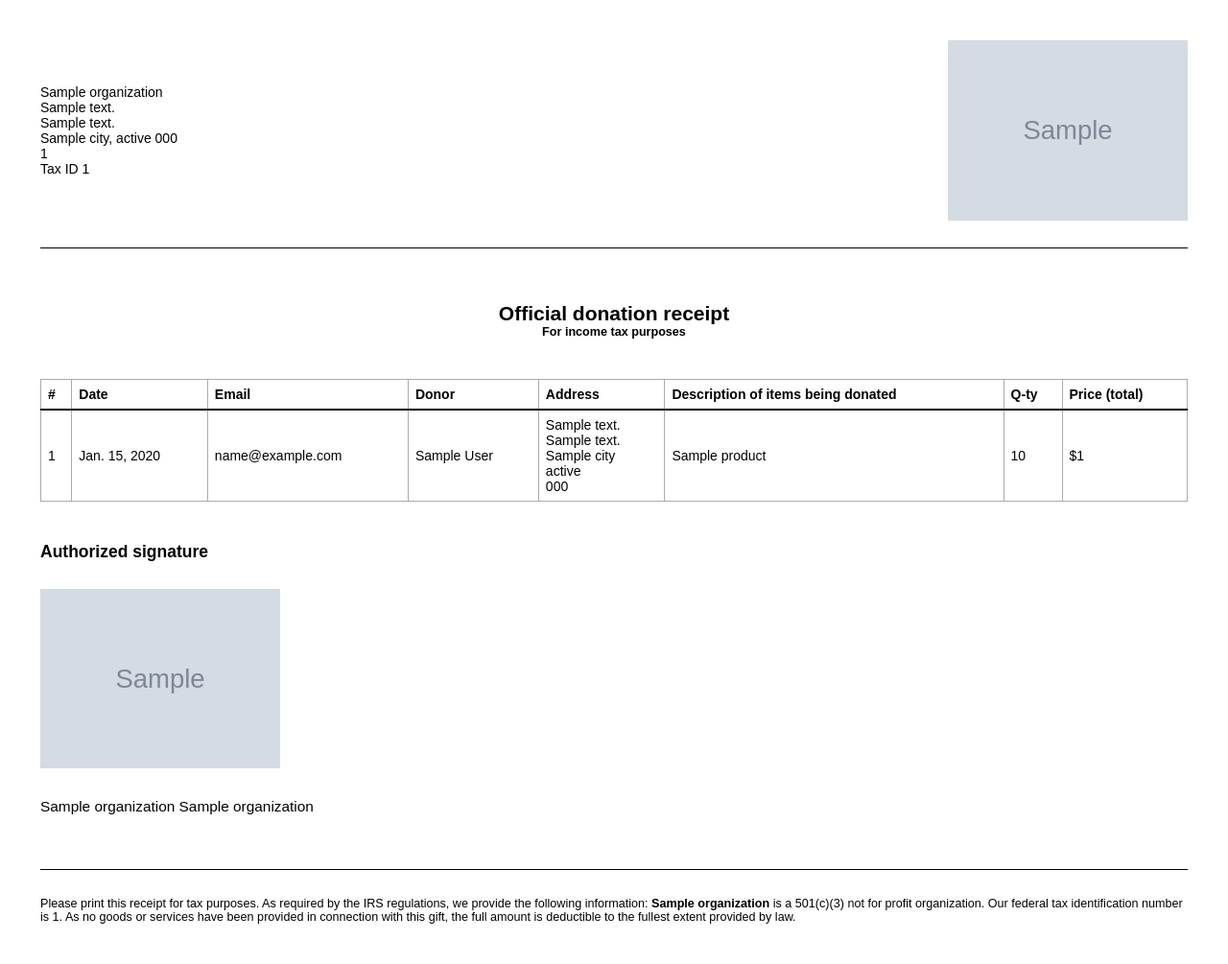
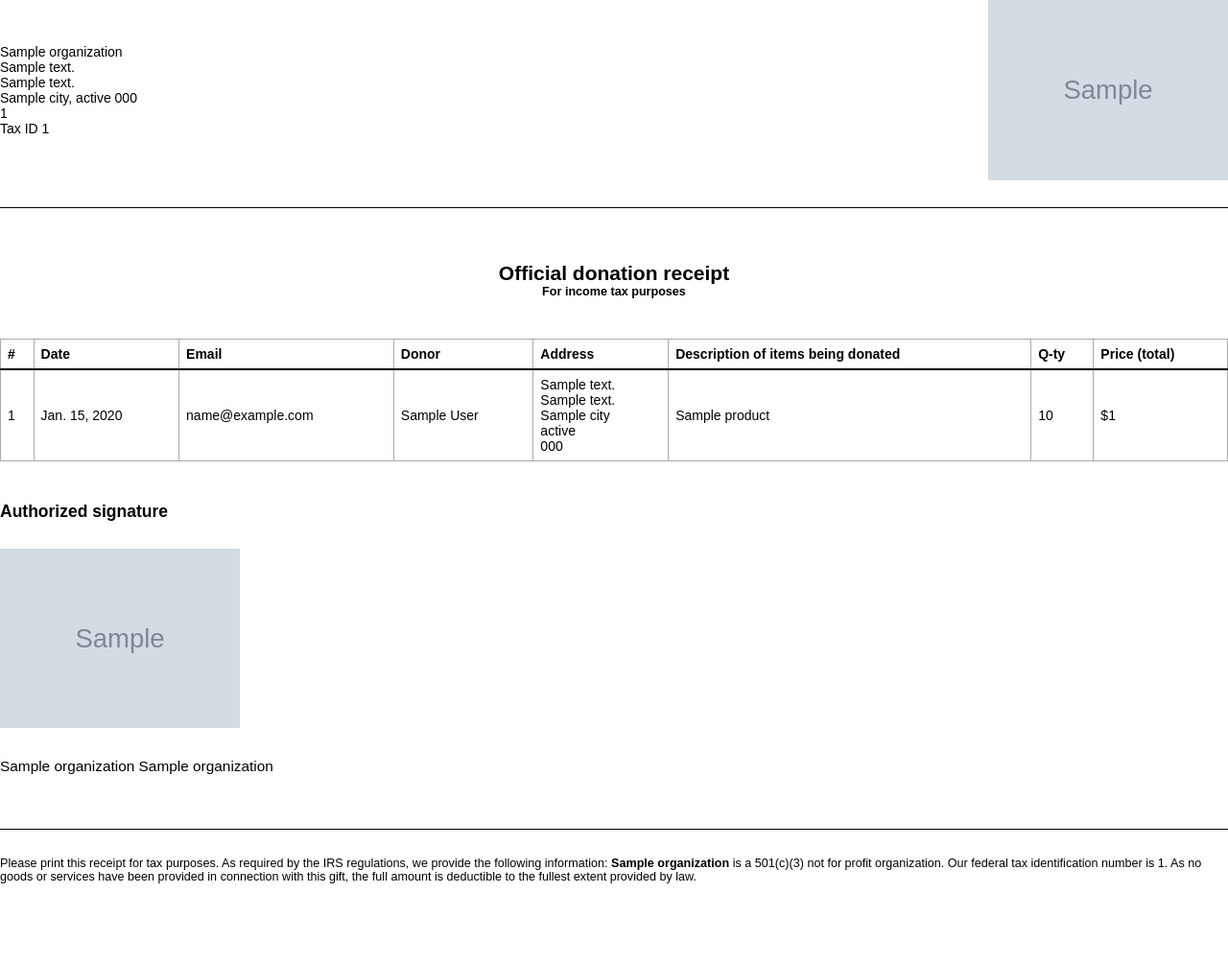
Before and after one commit to ShortageGlobal/shortage-global-backend, a Django app: template shortage/apps/packages/templates/tax_return_report.html in a window 1280 px wide. Shown: the whole page at 96% size. After the commit the page ends 921 px from the top, so only its background shows below. Run offline with Django 4.2, Linux system fonts and the light colour scheme; the template is opened without the code that fills it: most values are stand-ins (such as "Sample title", 1, 10 or a date in 2020); grey boxes marked "Sample" are stand-in pictures.

Commit message:
Change CSS

```diff
--- a/shortage/apps/packages/templates/tax_return_report.html
+++ b/shortage/apps/packages/templates/tax_return_report.html
@@ -14,10 +14,6 @@
         padding: 0;
         font-family: Arial, Helvetica, sans-serif;
         font-size: 14px;
-      }
-
-      body {
-        padding: 3rem;
       }
 
       .center {
@@ -73,8 +69,7 @@
         font-weight: 700;
       }
 
-      .logo-img
-      {
+      .logo-img {
         width: 250px
       }
 
```
